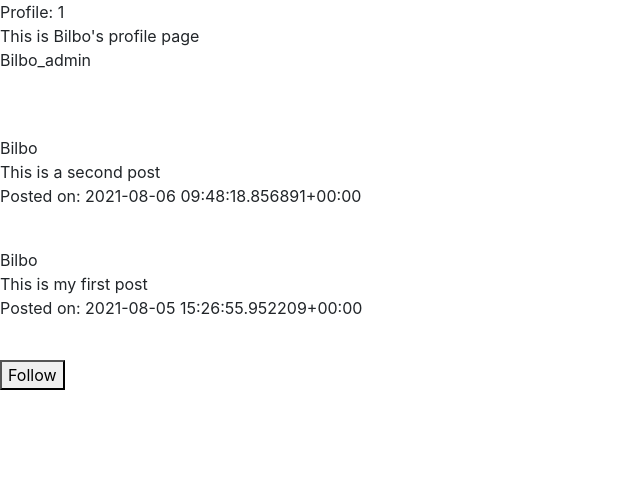
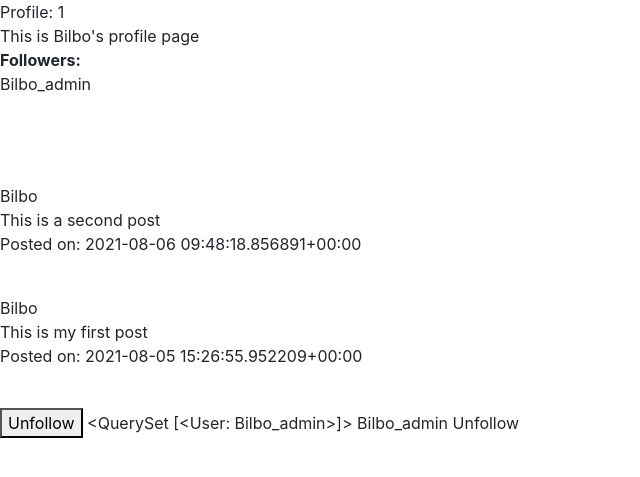
Before and after one commit to Bilbo312/CS50W_Project4, a Django app: a page that uses network/templates/network/profile.html in a window 1280 px wide. Shown: the part 56-533 px from the top of the page, without its empty margins (0-640 px from the left). Run offline with Django 3.2, Linux system fonts and the light colour scheme; a user stored in the database is signed in; data comes from the database, SQL or seed files in the repository; both versions use the stored data as it was after the commit; some libraries are stand-ins or nearby versions.

Commit message:
Updated Follow Button

```diff
--- a/network/static/network/profile.js
+++ b/network/static/network/profile.js
@@ -1,7 +1,6 @@
 document.addEventListener('DOMContentLoaded', function() {
     follow_username = document.getElementById('username').value;
     following_id = document.getElementById('fol_id').value;
-    document.querySelector('#follow_btn').innerHTML = "Follow";
     document.querySelector('#follow_btn').addEventListener('click', () => follow(follow_username,following_id));
   });
 
@@ -10,11 +9,11 @@ document.addEventListener('DOMContentLoaded', function() {
     var action = "";
     const follow_text= document.querySelector('#follow_btn').innerHTML;
     if (follow_text=="Follow") {
-        btn_text = username,
+        btn_text = "Unfollow",
         action = "Follow";
     }
     else {
-        btn_text = "This isn't working",
+        btn_text = "Follow",
         action = "Unfollow";
     }
     fetch(`/follow/${username}/${action}`,{
--- a/network/templates/network/profile.html
+++ b/network/templates/network/profile.html
@@ -8,18 +8,23 @@
     <br>
     This is {{username}}'s profile page
     <br>
+    <b>Followers:</b>
     {% for follower in followers %}
         {{follower|linebreaks}}
         <br>
     {% endfor %}
-    <br>
+    <br><br>
     {% for Post in Posts %}
         {{Post|linebreaks}}
         <br>
     {% endfor %}
     {% if is_user == 0 %}
-        <button type = "button" id = "follow_btn"></button>
+        <button type = "button" id = "follow_btn">{{btn_text}}</button>
     {% endif %}
+
+    {{followers}}
+    {{active_user}}
+    {{btn_text}}
     <input type="hidden" id="username" value ={{username}} >
     <input type="hidden" id="fol_id" value ={{profile_id}} >
     <script src="{% static 'network/profile.js' %}"></script>
--- a/network/views.py
+++ b/network/views.py
@@ -106,6 +106,10 @@ def get_profile(request,username):
     profile_id = User.objects.filter(username = username).get().id
     active_user = request.user
     followers = User.objects.get(username = username).followers.all()
+    if active_user in followers:
+        btn_text = "Unfollow"
+    else:
+        btn_text = "Follow"
     if str(active_user) == str(username):
         is_user = 1
     else:
@@ -115,7 +119,9 @@ def get_profile(request,username):
         "profile_id": profile_id,
         "Posts": Posts,
         "is_user": is_user,
-        "followers": followers
+        "followers": followers,
+        "btn_text": btn_text,
+        "active_user": active_user
     })
 
 @login_required(login_url = '/login')
```
Also changed, not shown: db.sqlite3.
